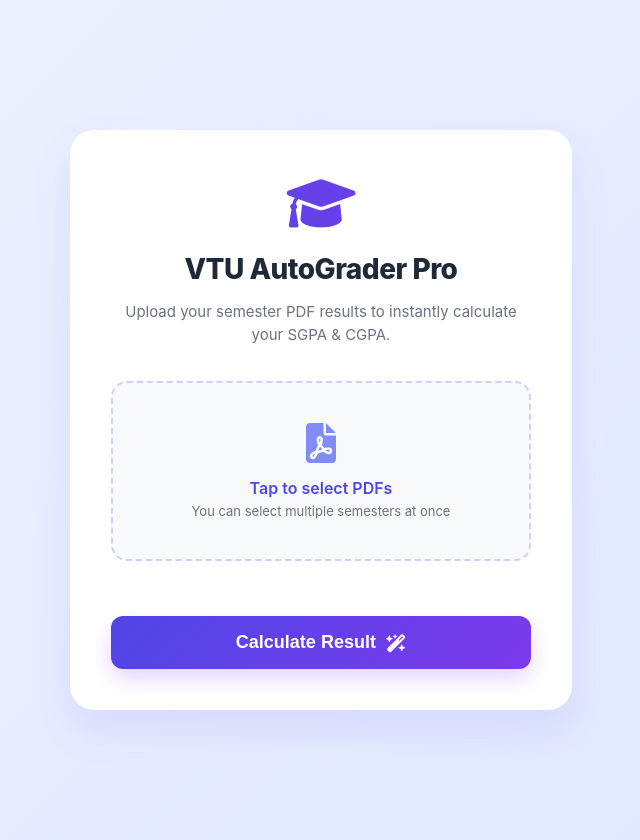
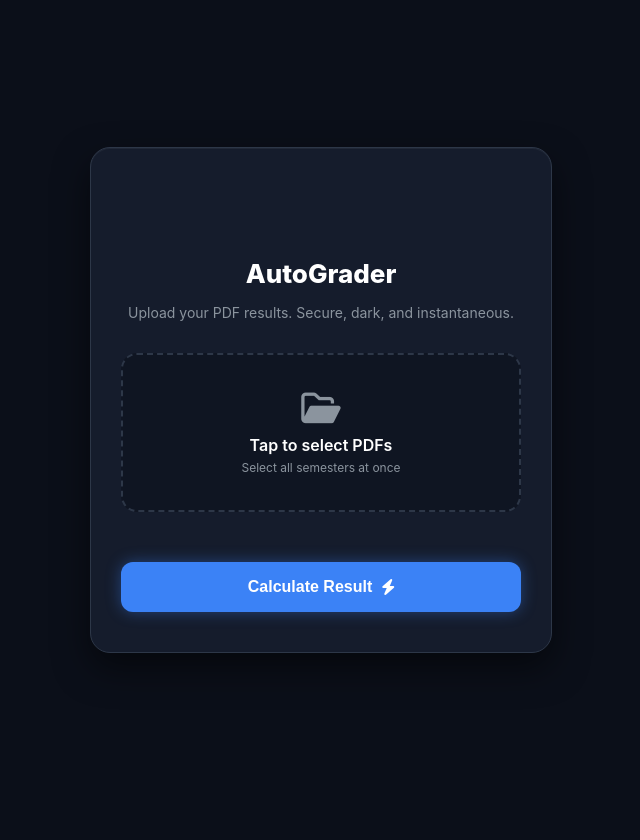
Before and after one commit to shridhar-1/VTU-SGPA-CGPA-CALCULATOR, a Flask app: page / in a window 1280 px wide. Shown: the whole page, without its empty margins (319-959 px from the left). After the commit the page ends 653 px from the top, so only its background shows below. Run offline with Flask 3, Linux system fonts and the light colour scheme.

Commit message:
Update index.html

```diff
--- a/templates/index.html
+++ b/templates/index.html
@@ -2,198 +2,220 @@
 <html lang="en">
 <head>
     <meta charset="UTF-8">
-    <meta name="viewport" content="width=device-width, initial-scale=1.0">
-    <title>VTU CGPA AutoGrader</title>
+    <meta name="viewport" content="width=device-width, initial-scale=1.0, maximum-scale=1.0, user-scalable=no">
+    <meta name="mobile-web-app-capable" content="yes">
+    <meta name="apple-mobile-web-app-status-bar-style" content="black-translucent">
+    <title>VTU CGPA AutoGrader Pro</title>
+
     <link href="https://cdnjs.cloudflare.com/ajax/libs/font-awesome/6.0.0/css/all.min.css" rel="stylesheet">
     <style>
+        /* Premium Dark Theme matched exactly to your uploaded image */
         :root {
-            --primary: #4F46E5;
-            --secondary: #7C3AED;
-            --bg-color: #F3F4F6;
-            --card-bg: #FFFFFF;
-            --text-main: #1F2937;
-            --text-muted: #6B7280;
+            --bg-deep: #0B0F19;      /* Deepest black/blue */
+            --card-bg: #151C2C;      /* Slightly lighter panel */
+            --primary-blue: #3B82F6; /* Neon Blue */
+            --blue-glow: rgba(59, 130, 246, 0.4);
+            --text-main: #FFFFFF;
+            --text-muted: #8B949E;
+            --border-color: #2D3748;
         }
 
-        body {
-            font-family: 'Inter', -apple-system, BlinkMacSystemFont, "Segoe UI", Roboto, sans-serif;
-            background: linear-gradient(135deg, #EEF2FF 0%, #E0E7FF 100%);
+        /* Stop pull-to-refresh and lock to full screen */
+        html, body {
             margin: 0;
-            padding: 20px;
+            padding: 0;
+            width: 100%;
+            height: 100%;
+            background-color: var(--bg-deep);
+            color: var(--text-main);
+            font-family: 'Inter', -apple-system, sans-serif;
+            overflow: hidden; /* Kills pull-down refresh completely */
+            overscroll-behavior-y: none; /* Kills browser bouncing */
             display: flex;
             justify-content: center;
             align-items: center;
-            min-height: 100vh;
         }
 
+        /* The Rocket Splash Screen */
+        #splash-screen {
+            position: fixed;
+            top: 0; left: 0; width: 100%; height: 100%;
+            background-color: var(--bg-deep);
+            display: flex;
+            flex-direction: column;
+            justify-content: center;
+            align-items: center;
+            z-index: 9999;
+            transition: opacity 0.6s ease, visibility 0.6s;
+        }
+
+        .rocket-icon {
+            font-size: 70px;
+            color: var(--primary-blue);
+            filter: drop-shadow(0 0 15px var(--blue-glow));
+            animation: fly 1.5s infinite alternate ease-in-out;
+            margin-bottom: 20px;
+        }
+
+        @keyframes fly {
+            0% { transform: translateY(0px) scale(1); }
+            100% { transform: translateY(-20px) scale(1.05); }
+        }
+
+        .splash-text {
+            font-size: 24px;
+            font-weight: 800;
+            letter-spacing: 2px;
+            color: var(--text-main);
+        }
+
+        /* Main App Container */
         .container {
             background: var(--card-bg);
-            padding: 40px;
-            border-radius: 24px;
-            box-shadow: 0 20px 40px rgba(79, 70, 229, 0.1);
-            width: 100%;
-            max-width: 420px;
+            padding: 40px 30px;
+            border-radius: 20px;
+            border: 1px solid var(--border-color);
+            box-shadow: 0 15px 35px rgba(0,0,0,0.5), inset 0 1px 0 rgba(255,255,255,0.05);
+            width: 90%;
+            max-width: 400px;
             text-align: center;
-            border: 1px solid rgba(255, 255, 255, 0.5);
         }
 
         .header-icon {
-            font-size: 55px;
-            background: -webkit-linear-gradient(45deg, var(--primary), var(--secondary));
-            -webkit-background-clip: text;
-            -webkit-text-fill-color: transparent;
-            margin-bottom: 15px;
+            font-size: 50px;
+            color: var(--primary-blue);
+            margin-bottom: 10px;
+            filter: drop-shadow(0 0 10px var(--blue-glow));
         }
 
-        .main-title {
-            color: var(--text-main);
-            font-size: 28px;
-            font-weight: 800;
-            margin: 0 0 10px 0;
-            letter-spacing: -0.5px;
+        .main-title { font-size: 26px; font-weight: 800; margin: 0 0 8px 0; }
+        .sub-title { color: var(--text-muted); font-size: 14px; margin-bottom: 30px; line-height: 1.4; }
+
+        /* The Drop Zone */
+        .upload-area {
+            position: relative;
+            border: 2px dashed var(--border-color);
+            border-radius: 16px;
+            padding: 35px 20px;
+            background-color: rgba(11, 15, 25, 0.5);
+            transition: all 0.3s ease;
+            margin-bottom: 20px;
         }
 
-        .sub-title {
-            color: var(--text-muted);
-            font-size: 15px;
-            margin-bottom: 35px;
-            line-height: 1.5;
+        .upload-area:active, .upload-area.active {
+            border-color: var(--primary-blue);
+            background-color: rgba(59, 130, 246, 0.1);
         }
 
-        /* Custom File Upload Area */
-        .upload-area {
-            position: relative;
-            border: 2px dashed #C7D2FE;
-            border-radius: 16px;
-            padding: 40px 20px;
-            background-color: #F8FAFC;
-            transition: all 0.3s ease;
-            margin-bottom: 15px;
-            cursor: pointer;
+        .upload-icon { font-size: 35px; color: var(--text-muted); margin-bottom: 10px; }
+        .upload-text { font-weight: 600; font-size: 16px; color: var(--text-main); margin: 0 0 5px 0; }
+        .upload-hint { color: var(--text-muted); font-size: 12px; margin: 0; }
+
+        input[type="file"] {
+            position: absolute; top: 0; left: 0; width: 100%; height: 100%;
+            opacity: 0; cursor: pointer;
         }
 
-        .upload-area:hover {
-            border-color: var(--primary);
-            background-color: #EEF2FF;
-            transform: translateY(-2px);
+        #file-name-display {
+            font-size: 13px; color: var(--primary-blue); font-weight: 600;
+            min-height: 20px; margin-bottom: 10px;
         }
 
-        .upload-icon {
-            font-size: 40px;
-            color: #818CF8;
-            margin-bottom: 15px;
-            display: inline-block;
-        }
-
-        .upload-text {
-            color: var(--primary);
-            font-weight: 600;
+        /* Neon Button */
+        .submit-btn {
+            background: var(--primary-blue);
+            color: #fff;
+            border: none;
+            padding: 16px 0;
             font-size: 16px;
-            margin: 0 0 5px 0;
-        }
-
-        .upload-hint {
-            color: var(--text-muted);
-            font-size: 13px;
-            margin: 0;
-        }
-
-        /* The hidden actual file input */
-        input[type="file"] {
-            position: absolute;
-            top: 0;
-            left: 0;
-            width: 100%;
-            height: 100%;
-            opacity: 0;
-            cursor: pointer;
-        }
-
-        .submit-btn {
-            background: linear-gradient(135deg, var(--primary), var(--secondary));
-            color: white;
-            border: none;
-            padding: 16px 32px;
-            font-size: 18px;
             border-radius: 12px;
             cursor: pointer;
             width: 100%;
             font-weight: 700;
-            transition: all 0.3s ease;
-            box-shadow: 0 10px 20px rgba(124, 58, 237, 0.2);
-            display: flex;
-            justify-content: center;
-            align-items: center;
-            gap: 10px;
-            margin-top: 20px;
+            box-shadow: 0 0 15px var(--blue-glow);
+            display: flex; justify-content: center; align-items: center; gap: 10px;
+            transition: 0.2s;
         }
 
-        .submit-btn:hover {
-            transform: translateY(-3px);
-            box-shadow: 0 15px 25px rgba(124, 58, 237, 0.3);
-        }
-
-        .submit-btn:active {
-            transform: translateY(1px);
-        }
-
-        #file-name-display {
-            font-size: 14px;
-            color: var(--secondary);
-            font-weight: 600;
-            min-height: 20px;
-        }
+        .submit-btn:active { transform: scale(0.96); box-shadow: 0 0 5px var(--blue-glow); }
     </style>
 </head>
 <body>
+
+    <div id="splash-screen">
+        <i class="fa-solid fa-rocket-launch rocket-icon"></i>
+        <div class="splash-text">VTU PRO</div>
+    </div>
+
     <div class="container">
-        <div class="header-icon">
-            <i class="fa-solid fa-graduation-cap"></i>
-        </div>
-        <h2 class="main-title">VTU AutoGrader Pro</h2>
-        <p class="sub-title">Upload your semester PDF results to instantly calculate your SGPA & CGPA.</p>
+        <div class="header-icon"><i class="fa-solid fa-shield-halved"></i></div>
+        <h2 class="main-title">AutoGrader</h2>
+        <p class="sub-title">Upload your PDF results. Secure, dark, and instantaneous.</p>
 
         <form action="/upload" method="POST" enctype="multipart/form-data" id="uploadForm">
-            <div class="upload-area">
-                <i class="fa-solid fa-file-pdf upload-icon"></i>
-                <h3 class="upload-text">Tap to select PDFs</h3>
-                <p class="upload-hint">You can select multiple semesters at once</p>
-
+            <div class="upload-area" id="drop-zone">
+                <i class="fa-regular fa-folder-open upload-icon" id="up-icon"></i>
+                <h3 class="upload-text" id="up-text">Tap to select PDFs</h3>
+                <p class="upload-hint">Select all semesters at once</p>
                 <input type="file" name="result_pdfs" accept=".pdf" multiple required id="fileInput">
             </div>
 
             <div id="file-name-display"></div>
 
             <button type="submit" class="submit-btn" id="calcBtn">
-                <span>Calculate Result</span>
-                <i class="fa-solid fa-wand-magic-sparkles"></i>
+                <span>Calculate Result</span> <i class="fa-solid fa-bolt"></i>
             </button>
         </form>
     </div>
 
     <script>
-        // Bulletproof Javascript that will never crash the page
+        // 1. Splash Screen Logic
+        window.addEventListener('load', () => {
+            setTimeout(() => {
+                const splash = document.getElementById('splash-screen');
+                splash.style.opacity = '0';
+                setTimeout(() => { splash.style.visibility = 'hidden'; }, 600);
+            }, 1800); // Rocket flies for 1.8 seconds
+        });
+
+        // 2. The Android "Back Button" Trap!
+        // This injects a fake history state so the phone thinks there is a previous page.
+        // When you hit the Android back button, it stays in the app instead of closing!
+        window.history.pushState({ noExit: true }, "");
+        window.addEventListener("popstate", function(event) {
+            window.history.pushState({ noExit: true }, "");
+            // The user is trapped securely on the home screen!
+        });
+
+        // 3. Smooth UI Updates
         const fileInput = document.getElementById('fileInput');
         const fileDisplay = document.getElementById('file-name-display');
         const calcBtn = document.getElementById('calcBtn');
-        const uploadForm = document.getElementById('uploadForm');
+        const dropZone = document.getElementById('drop-zone');
+        const upIcon = document.getElementById('up-icon');
+        const upText = document.getElementById('up-text');
 
-        // Update text when files are selected
         fileInput.addEventListener('change', function() {
-            if (this.files && this.files.length > 1) {
-                fileDisplay.innerHTML = `<i class="fa-solid fa-check-circle"></i> ${this.files.length} PDFs ready for calculation!`;
-            } else if (this.files && this.files.length === 1) {
-                fileDisplay.innerHTML = `<i class="fa-solid fa-check-circle"></i> ${this.files[0].name}`;
+            if (this.files && this.files.length > 0) {
+                dropZone.style.borderColor = "var(--primary-blue)";
+                upIcon.className = "fa-solid fa-file-circle-check upload-icon";
+                upIcon.style.color = "var(--primary-blue)";
+                upText.innerText = "Files Selected!";
+
+                if (this.files.length > 1) {
+                    fileDisplay.innerHTML = `<i class="fa-solid fa-check"></i> ${this.files.length} PDFs ready!`;
+                } else {
+                    fileDisplay.innerHTML = `<i class="fa-solid fa-check"></i> ${this.files[0].name}`;
+                }
             } else {
                 fileDisplay.innerHTML = "";
             }
         });
 
-        // Show a cool loading spinner when the button is clicked
         uploadForm.addEventListener('submit', function() {
-            calcBtn.innerHTML = '<i class="fa-solid fa-spinner fa-spin"></i> Processing PDFs...';
-            calcBtn.style.opacity = '0.8';
-            calcBtn.style.pointerEvents = 'none'; // Prevents double clicking
+            calcBtn.innerHTML = '<i class="fa-solid fa-circle-notch fa-spin"></i> Processing...';
+            calcBtn.style.opacity = '0.7';
+            calcBtn.style.pointerEvents = 'none';
         });
     </script>
 </body>
```
